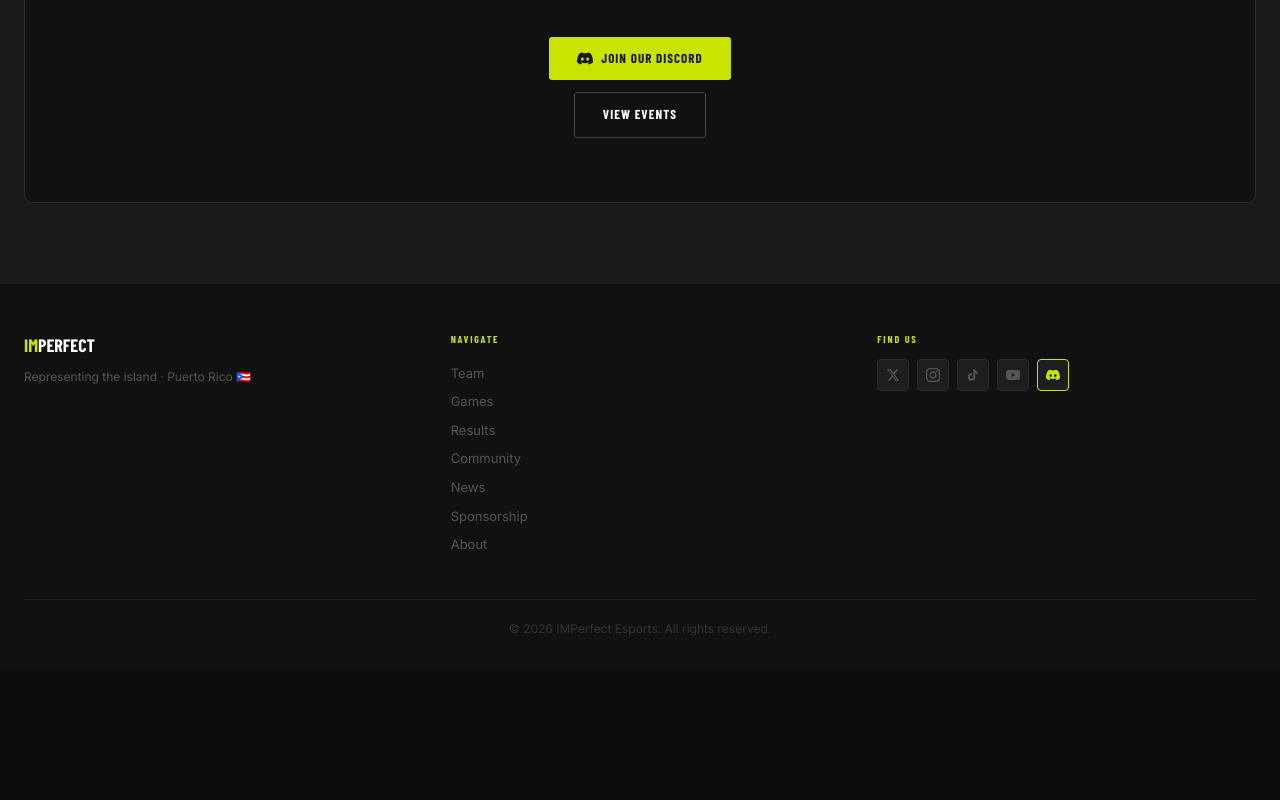
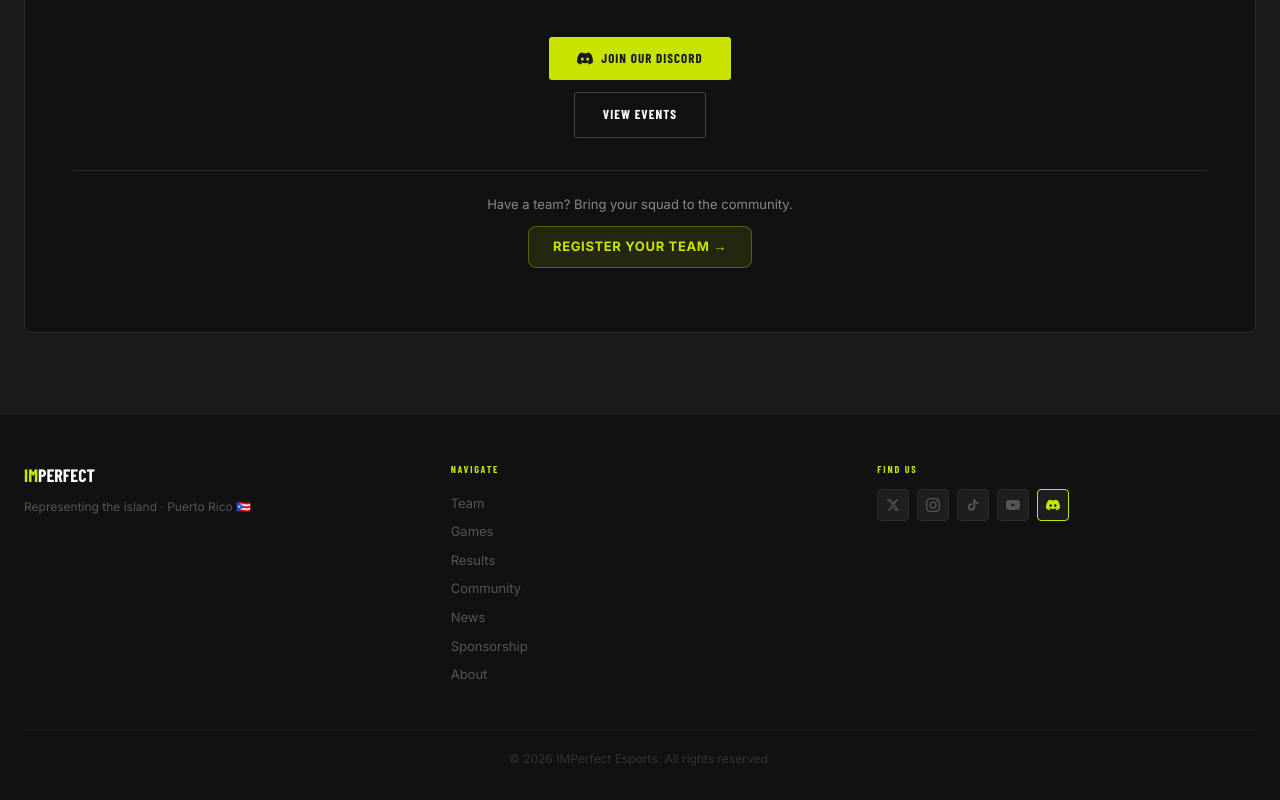
Before and after one commit to jcincnet11/imperfect-website, a Next.js app: page /en in a window 1280 px wide. Shown: the part 3690-4490 px from the top of the page. Before the commit the page ends 4360 px from the top, so only its background shows below. Built offline with nearby package versions, Linux system fonts and the light colour scheme; a web font is replaced by a local one.

Commit message:
feat: add Register Your Team CTA to homepage community section

```diff
--- a/src/components/sections/CommunitySection.tsx
+++ b/src/components/sections/CommunitySection.tsx
@@ -53,6 +53,31 @@ export default function CommunitySection() {
                 {t("events_cta")}
               </Link>
             </div>
+
+            {/* Register Your Team CTA */}
+            <div style={{ marginTop: "32px", paddingTop: "24px", borderTop: "1px solid #2A2A2A" }}>
+              <p style={{ fontSize: "13px", color: "#888", marginBottom: "12px" }}>
+                Have a team? Bring your squad to the community.
+              </p>
+              <Link
+                href={`/${locale}/community/join`}
+                style={{
+                  display: "inline-block",
+                  background: "rgba(200,228,0,0.1)",
+                  border: "1px solid rgba(200,228,0,0.3)",
+                  color: "#C8E400",
+                  padding: "10px 24px",
+                  borderRadius: "8px",
+                  fontSize: "13px",
+                  fontWeight: 700,
+                  textDecoration: "none",
+                  textTransform: "uppercase",
+                  letterSpacing: "0.05em",
+                }}
+              >
+                Register Your Team →
+              </Link>
+            </div>
           </div>
         </m.div>
       </div>
```
